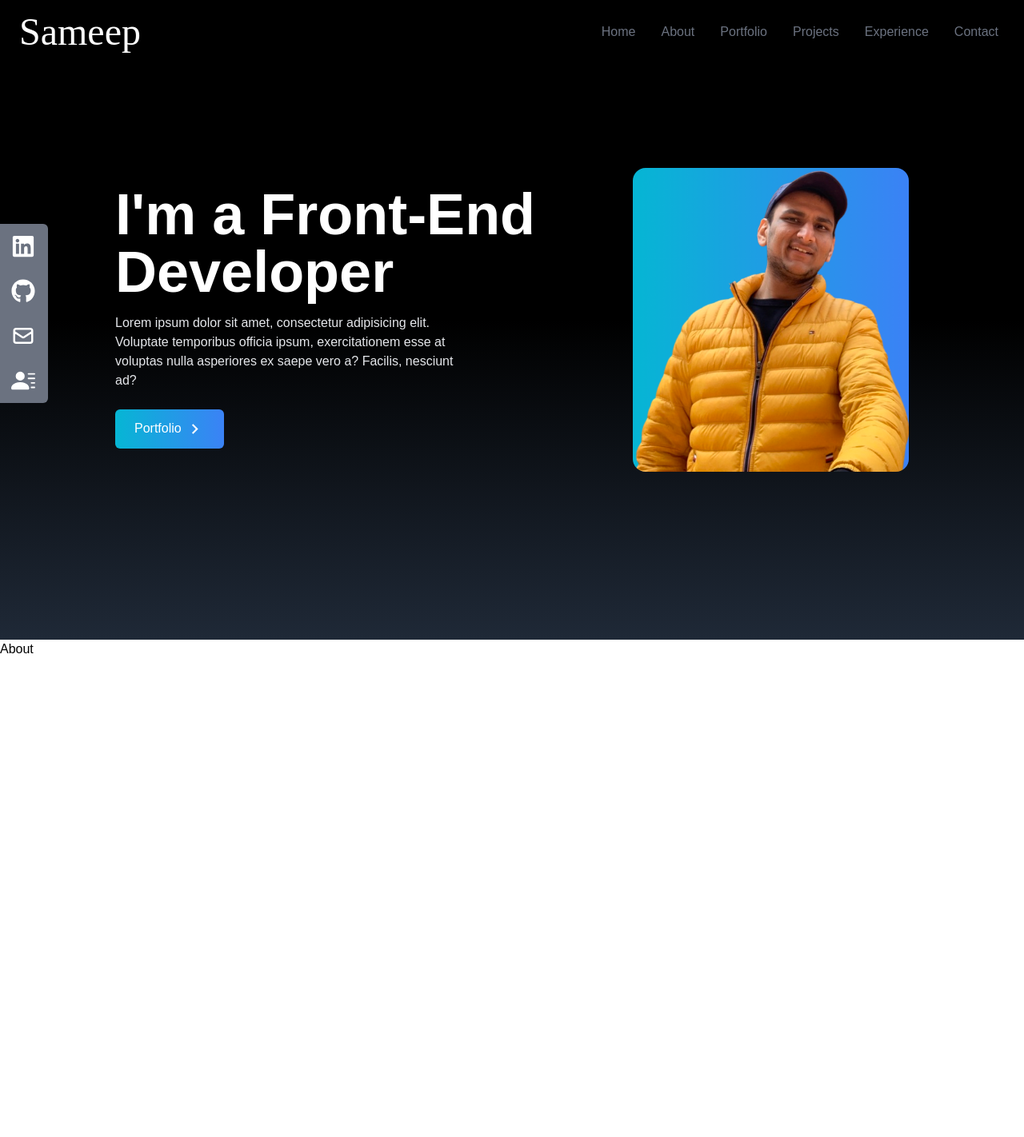
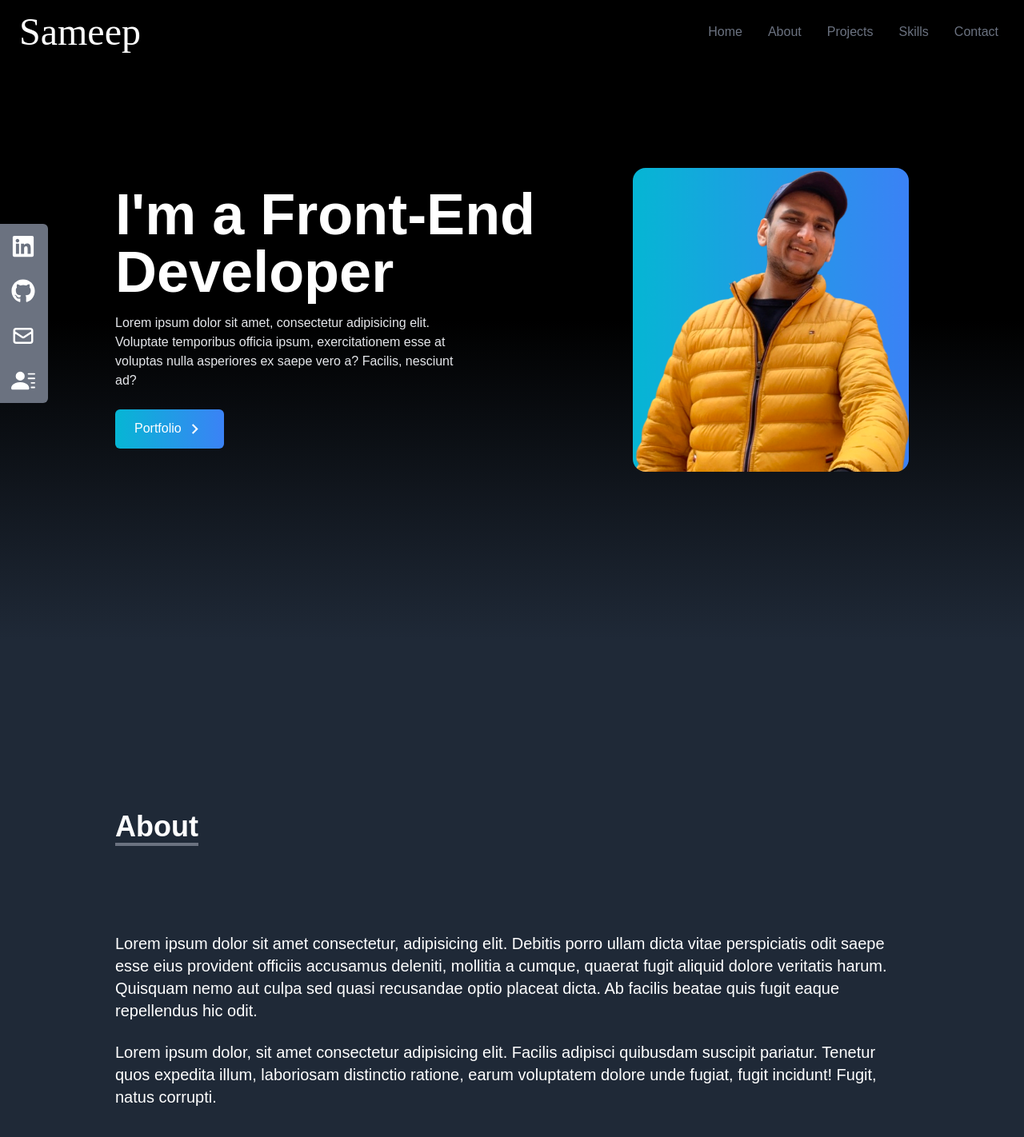
Before and after one commit to sameep-s/portfolio__2022, a React (Create React App) app: page / in a window 1280 px wide. Shown: the top 1422 px of the page at 80% size. Before the commit the page ends 824 px from the top, so only its background shows below. Built offline with nearby package versions, Linux system fonts and the light colour scheme.

Commit message:
update: About section.

```diff
--- a/src/components/About.jsx
+++ b/src/components/About.jsx
@@ -3,7 +3,23 @@ import React from 'react';
 const About = () => {
     return (
         <>
-            <div>About</div>
+            <div name='about' className="w-full h-screen bg-gradient-to-b from bg-gray-800 to-black text-white">
+
+                <div className="max-w-screen-lg p-4 mx-auto flex flex-col justify-center w-full h-full">
+
+                    <div className="pb-8">
+                        <p className='text-4xl font-bold inline border-b-4 border-gray-500' >About</p>
+                    </div>
+
+                    <p className='text-xl mt-20  '>Lorem ipsum dolor sit amet consectetur, adipisicing elit. Debitis porro ullam dicta vitae perspiciatis odit saepe esse eius provident officiis accusamus deleniti, mollitia a cumque, quaerat fugit aliquid dolore veritatis harum. Quisquam nemo aut culpa sed quasi recusandae optio placeat dicta. Ab facilis beatae quis fugit eaque repellendus hic odit.</p>
+
+                    <br />
+
+                    <p className='text-xl' >Lorem ipsum dolor, sit amet consectetur adipisicing elit. Facilis adipisci quibusdam suscipit pariatur. Tenetur quos expedita illum, laboriosam distinctio ratione, earum voluptatem dolore unde fugiat, fugit incidunt! Fugit, natus corrupti.</p>
+
+                </div>
+
+            </div>
         </>
     )
 }
--- a/src/components/Navbar/Navbar.jsx
+++ b/src/components/Navbar/Navbar.jsx
@@ -16,19 +16,15 @@ const Navbar = () => {
         },
         {
             id: 3,
-            link: 'portfolio'
+            link: 'Projects'
         },
         {
             id: 4,
-            link: 'Projects'
+            link: 'Skills'
         },
         {
             id: 5,
-            link: 'experience'
-        },
-        {
-            id: 6,
-            link: 'contact'
+            link: 'Contact'
         },
     ]
 
```
